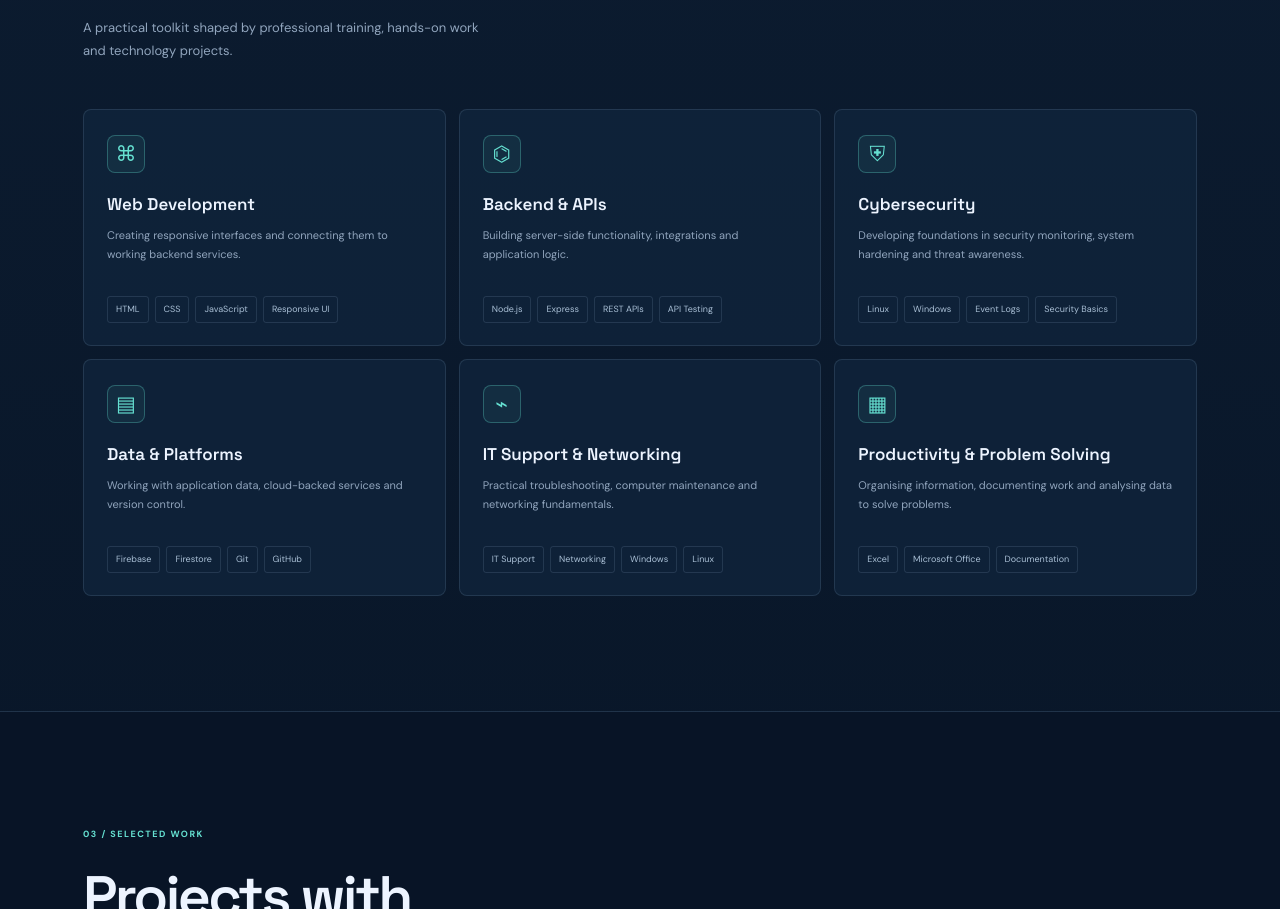
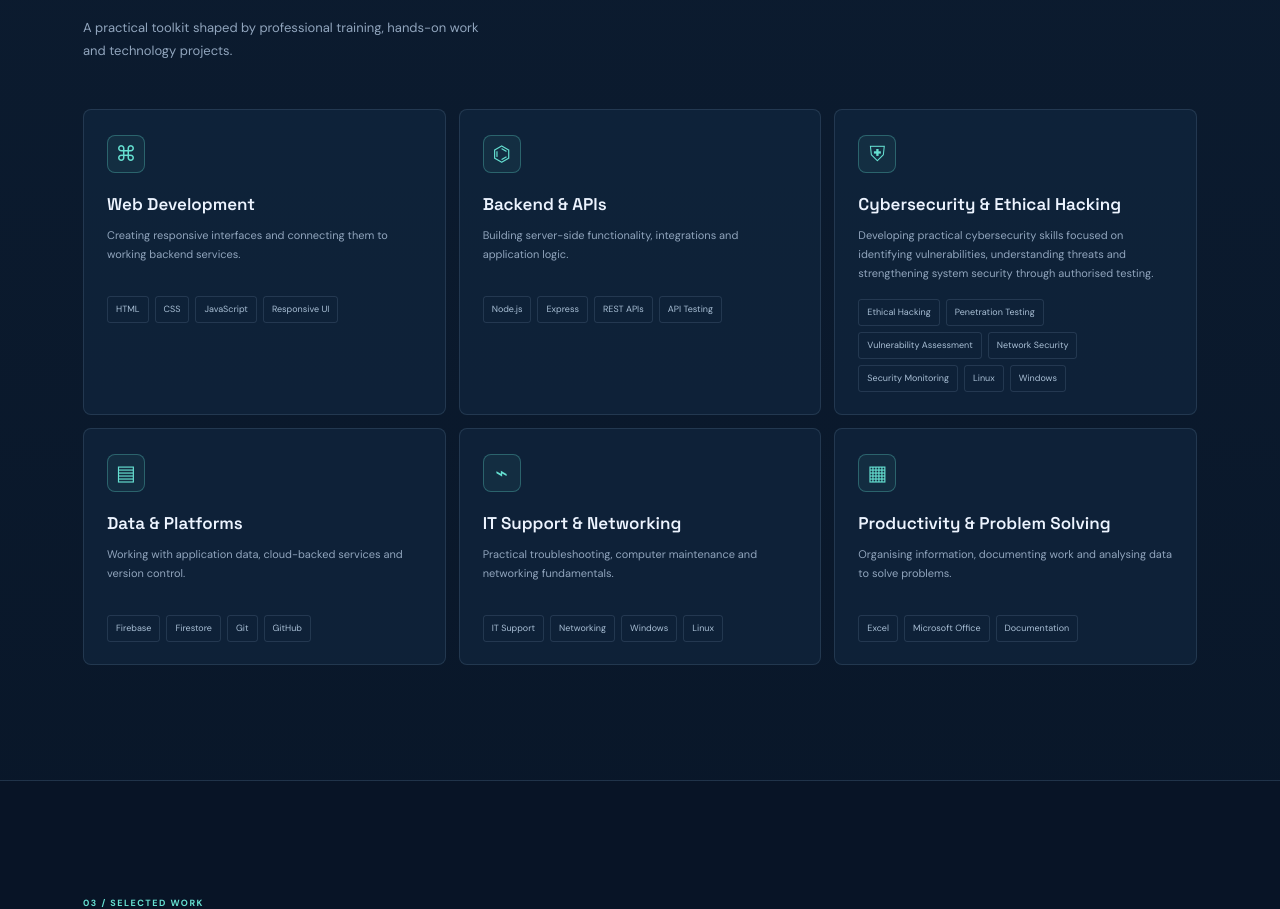
Before and after one commit to chesamtech/chesamtech.github.io, a plain HTML site: page index.html in a window 1280 px wide. Shown: the part 1985-2894 px from the top of the page. Drawn offline with Linux system fonts and the light colour scheme.

Commit message:
Update index.html

```diff
--- a/index.html
+++ b/index.html
@@ -80,7 +80,22 @@
       <div class="skill-grid">
         <article class="skill-card"><div class="skill-icon">⌘</div><h3>Web Development</h3><p>Creating responsive interfaces and connecting them to working backend services.</p><div class="tag-list"><span>HTML</span><span>CSS</span><span>JavaScript</span><span>Responsive UI</span></div></article>
         <article class="skill-card"><div class="skill-icon">⌬</div><h3>Backend & APIs</h3><p>Building server-side functionality, integrations and application logic.</p><div class="tag-list"><span>Node.js</span><span>Express</span><span>REST APIs</span><span>API Testing</span></div></article>
-        <article class="skill-card"><div class="skill-icon">⛨</div><h3>Cybersecurity</h3><p>Developing foundations in security monitoring, system hardening and threat awareness.</p><div class="tag-list"><span>Linux</span><span>Windows</span><span>Event Logs</span><span>Security Basics</span></div></article>
+
+<article class="skill-card">
+  <div class="skill-icon">⛨</div>
+  <h3>Cybersecurity & Ethical Hacking</h3>
+  <p>Developing practical cybersecurity skills focused on identifying vulnerabilities, understanding threats and strengthening system security through authorised testing.</p>
+  <div class="tag-list">
+    <span>Ethical Hacking</span>
+    <span>Penetration Testing</span>
+    <span>Vulnerability Assessment</span>
+    <span>Network Security</span>
+    <span>Security Monitoring</span>
+    <span>Linux</span>
+    <span>Windows</span>
+  </div>
+</article>
+
         <article class="skill-card"><div class="skill-icon">▤</div><h3>Data & Platforms</h3><p>Working with application data, cloud-backed services and version control.</p><div class="tag-list"><span>Firebase</span><span>Firestore</span><span>Git</span><span>GitHub</span></div></article>
         <article class="skill-card"><div class="skill-icon">⌁</div><h3>IT Support & Networking</h3><p>Practical troubleshooting, computer maintenance and networking fundamentals.</p><div class="tag-list"><span>IT Support</span><span>Networking</span><span>Windows</span><span>Linux</span></div></article>
         <article class="skill-card"><div class="skill-icon">▦</div><h3>Productivity & Problem Solving</h3><p>Organising information, documenting work and analysing data to solve problems.</p><div class="tag-list"><span>Excel</span><span>Microsoft Office</span><span>Documentation</span></div></article>
```
